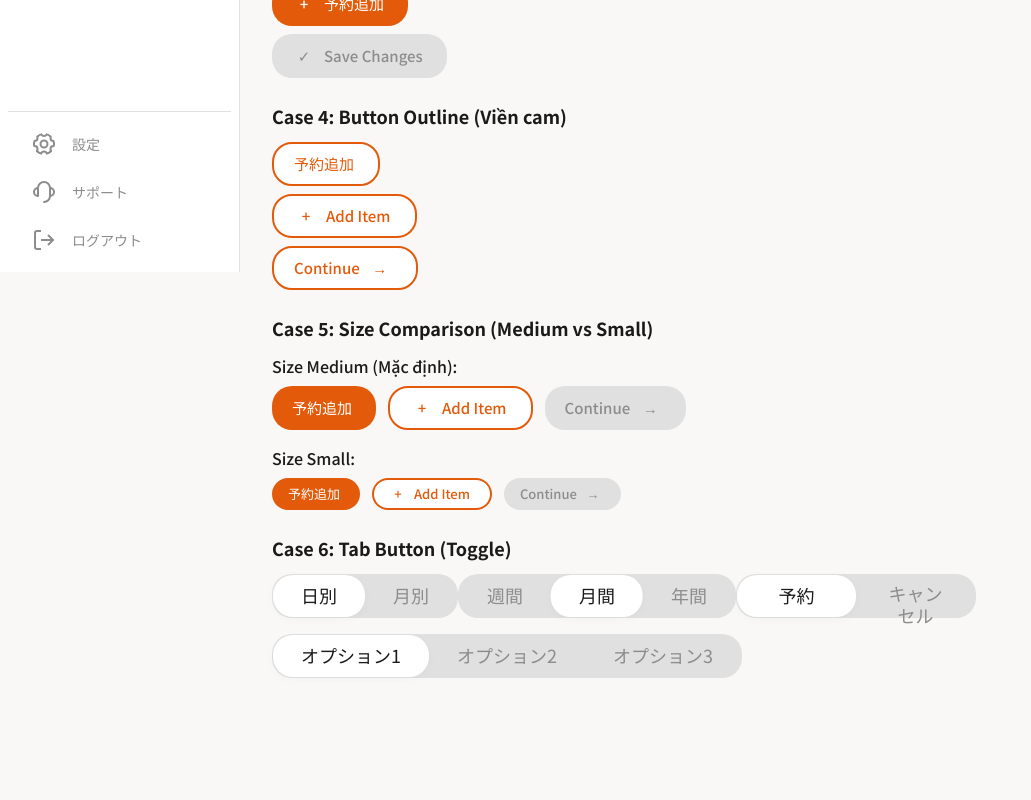
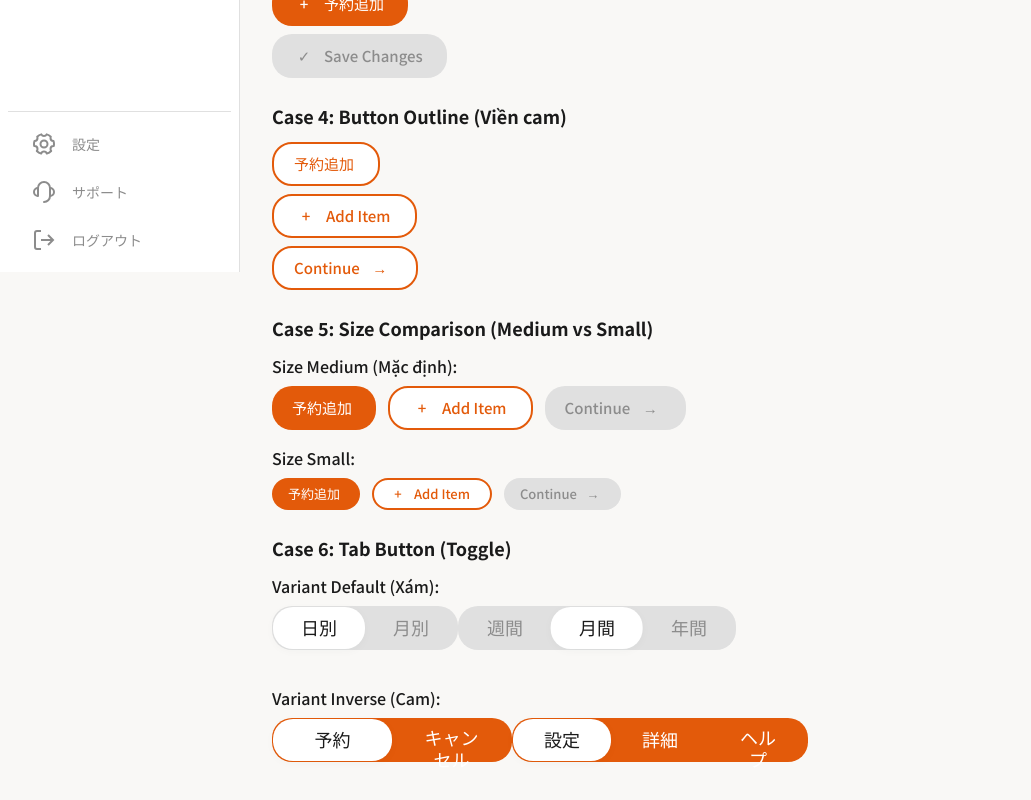
Before and after one commit to TagKrj/GourmetReserve, a React (Vite) app: page / in a window 1280 px wide. Shown: the part 528-1328 px from the top of the page, without its empty margins (0-1031 px from the left). Before the commit the page ends 1238 px from the top, so only its background shows below. Built offline with nearby package versions, Linux system fonts and the light colour scheme.

Commit message:
feat: add variant support to TabButton component for customizable styles

```diff
--- a/src/App.jsx
+++ b/src/App.jsx
@@ -140,16 +140,22 @@ function App() {
               {/* Case 6: Tab Button */}
               <div>
                 <h3 className="text-lg font-semibold mb-3">Case 6: Tab Button (Toggle)</h3>
-                <div className="space-y-4">
+                <div className="space-y-6">
+
+                  <div>
+                    <h4 className="text-md font-medium mb-2">Variant Default (Xám):</h4>
+                    <div className="space-y-3">
                       <TabButton
+                        variant="default"
                         options={[
                           { label: '日別', value: 'daily' },
                           { label: '月別', value: 'monthly' }
                         ]}
                         defaultActive={0}
-                    onChange={(index, option) => console.log('Selected:', index, option)}
+                        onChange={(index, option) => console.log('Default selected:', index, option)}
                       />
                       <TabButton
+                        variant="default"
                         options={[
                           { label: '週間', value: 'weekly' },
                           { label: '月間', value: 'monthly' },
@@ -158,25 +164,32 @@ function App() {
                         defaultActive={1}
                         onChange={(index, option) => console.log('Period selected:', index, option)}
                       />
+                    </div>
+                  </div>
+
+                  <div>
+                    <h4 className="text-md font-medium mb-2">Variant Inverse (Cam):</h4>
+                    <div className="space-y-3">
                       <TabButton
+                        variant="inverse"
                         options={[
                           { label: '予約', value: 'reservation' },
                           { label: 'キャンセル', value: 'cancellation' }
                         ]}
                         defaultActive={0}
-                    onChange={(index, option) => console.log('Status selected:', index, option)}
+                        onChange={(index, option) => console.log('Inverse selected:', index, option)}
                       />
-
-                  {/* Ví dụ sử dụng với string đơn giản */}
                       <TabButton
-                    options={['オプション1', 'オプション2', 'オプション3']}
+                        variant="inverse"
+                        options={['設定', '詳細', 'ヘルプ']}
                         defaultActive={0}
-                    onChange={(index, option) => console.log('Simple selected:', index, option)}
+                        onChange={(index, option) => console.log('Menu selected:', index, option)}
                       />
                     </div>
                   </div>
 
                 </div>
+              </div>            </div>
           </div>
         </div>
       </div>
--- a/src/components/TabButton.jsx
+++ b/src/components/TabButton.jsx
@@ -3,6 +3,7 @@ import React, { useState } from 'react';
 const TabButton = ({
     options,
     defaultActive = 0,
+    variant = 'default', // 'default' or 'inverse'
     onChange,
     className = '',
     ...props
@@ -16,14 +17,39 @@ const TabButton = ({
         }
     };
 
+    const getContainerStyles = () => {
+        if (variant === 'inverse') {
+            return 'bg-accent';
+        }
+        return 'bg-neutral-300';
+    };
+
+    const getSliderStyles = () => {
+        if (variant === 'inverse') {
+            return 'bg-white';
+        }
+        return 'bg-white';
+    };
+
+    const getButtonStyles = (index) => {
+        if (variant === 'inverse') {
+            return activeIndex === index
+                ? 'text-secondary'
+                : 'text-white hover:text-neutral-200';
+        }
+        return activeIndex === index
+            ? 'text-secondary'
+            : 'text-neutral-500 hover:text-neutral-600';
+    };
+
     return (
         <div
-            className={`relative inline-flex p-[1px] bg-neutral-300 rounded-[20px] ${className}`}
+            className={`relative inline-flex p-[1px] rounded-[20px] ${getContainerStyles()} ${className}`}
             {...props}
         >
             {/* Animated background slider */}
             <div
-                className="absolute top-[1px] left-[1px] bg-white rounded-[20px] shadow-sm transition-all duration-300 ease-in-out"
+                className={`absolute top-[1px] left-[1px] rounded-[20px] shadow-sm transition-all duration-300 ease-in-out ${getSliderStyles()}`}
                 style={{
                     width: `calc(${100 / options.length}% - 1px)`,
                     height: 'calc(100% - 2px)',
@@ -37,10 +63,7 @@ const TabButton = ({
                     onClick={() => handleTabClick(index)}
                     className={`
                         relative z-10 px-7 py-2 text-[18px] font-normal leading-[1.2] rounded-[20px] transition-all duration-200 cursor-pointer
-                        ${activeIndex === index
-                            ? 'text-secondary'
-                            : 'text-neutral-500 hover:text-neutral-600'
-                        }
+                        ${getButtonStyles(index)}
                     `}
                     style={{
                         fontFamily: 'Noto Sans JP, sans-serif',
```
Lines whose indentation alone changed are shown as unchanged.
